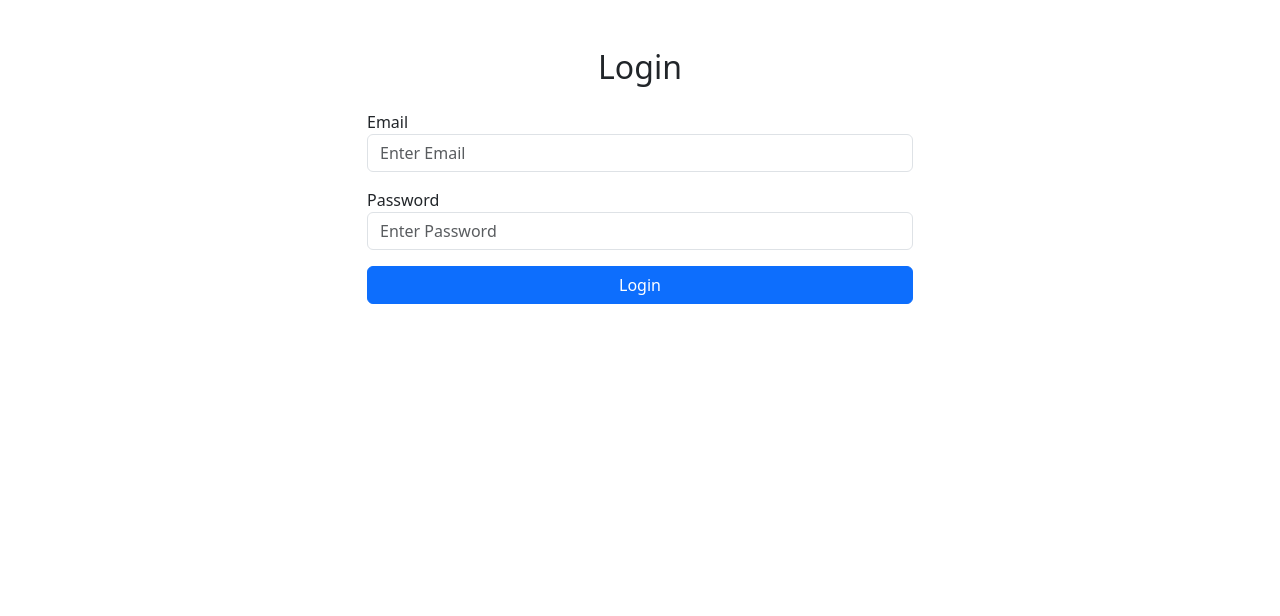
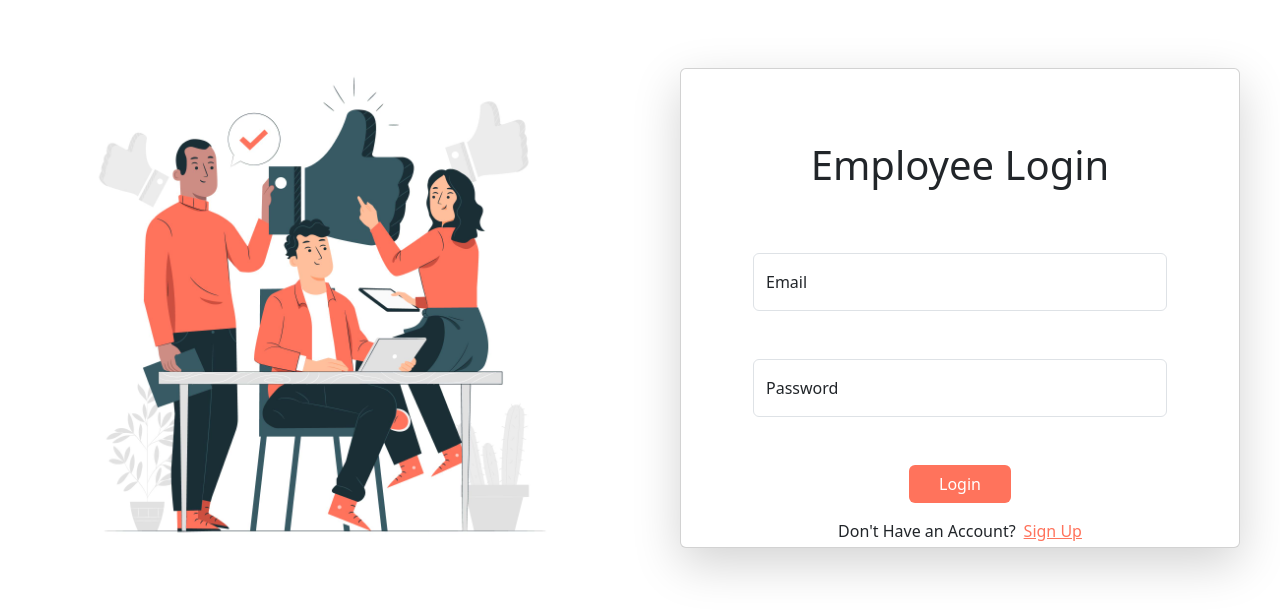
Before and after one commit to dhanitha0725/employee-management-system, a React (Vite) app: page /login in a window 1280 px wide. Shown: the top 616 px of the page. Built offline with nearby package versions, Linux system fonts and the light colour scheme.

Commit message:
enhance Login page: add image, improve layout, and update form styling

```diff
--- a/src/pages/Login.tsx
+++ b/src/pages/Login.tsx
@@ -1,5 +1,6 @@
 import { useState } from "react";
 import { useNavigate } from 'react-router-dom';
+import RegisterImg from '../assets/RegisterImg.jpg';
 import axios from "axios";
 import 'bootstrap/dist/css/bootstrap.min.css';
 
@@ -19,9 +20,6 @@ function Login() {
 
                 // Check if a token is returned
                 if (res.data.access_token) {
-                    // Save the token (e.g., in localStorage) for later use
-                    localStorage.setItem('authToken', res.data.access_token);
-
                     // Navigate to the employee page
                     navigate('/employeePage');
                 } else {
@@ -38,13 +36,24 @@ function Login() {
     }
 
     return (
-        <div className="container mt-5">
-            <div className="row justify-content-center">
-                <div className="col-sm-6">
-                    <h2 className="text-center mb-4">Login</h2>
-                    <form onSubmit={login}>
-                        <div className="form-group mb-3">
-                            <label htmlFor="email">Email</label>
+        <div className="container-fluid vh-100">
+            <div className="row">
+                {/* Left Side (Image) */}
+                <div className="col-md-6 d-flex align-items-center justify-content-center">
+                    <img
+                        src={RegisterImg}
+                        alt="Placeholder"
+                        className="img-fluid rounded"
+                        style={{ height: '80%', objectFit: 'contain' }}
+                    />
+                </div>
+
+                {/* Right Side (Form) */}
+                <div className="col-md-6 d-flex align-items-center justify-content-center">
+                    <div className="card shadow-lg p-4" style={{ height: "60vh", width: "70vh"}}>
+                        <h1 className="text-center mb-5 mt-5">Employee Login</h1>
+                        <form onSubmit={login}>
+                        <div className="form-floating mb-5 mx-5 mt-3">
                             <input
                                 type="email"
                                 className="form-control"
@@ -53,10 +62,10 @@ function Login() {
                                 value={email}
                                 onChange={(event) => setEmail(event.target.value)}
                             />
+                            <label htmlFor="email">Email</label>
                         </div>
 
-                        <div className="form-group mb-3">
-                            <label htmlFor="password">Password</label>
+                        <div className="form-floating mb-4 mx-5">
                             <input
                                 type="password"
                                 className="form-control"
@@ -65,10 +74,26 @@ function Login() {
                                 value={password}
                                 onChange={(event) => setPassword(event.target.value)}
                             />
+                            <label htmlFor="password">Password</label>
                         </div>
 
-                        <button type="submit" className="btn btn-primary w-100">Login</button>
+                        <div className="d-flex justify-content-center mt-5">
+                                <button
+                                    type="submit"
+                                    className="btn"
+                                    style={{ backgroundColor: '#ff735c', color: 'white', width: '20%' }}
+                                >
+                                    Login
+                                </button>
+                        </div>
+
+                        <div className="d-flex justify-content-center mt-3">
+                            <p>Don't Have an Account?</p>
+                            <a href="/" className="ms-2" style={{ color: '#ff735c'}}>Sign Up</a>
+                        </div>
+
                     </form>
+                    </div>
                 </div>
             </div>
         </div>
```
